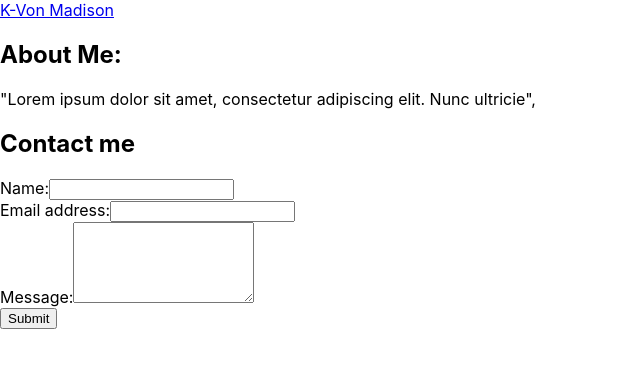
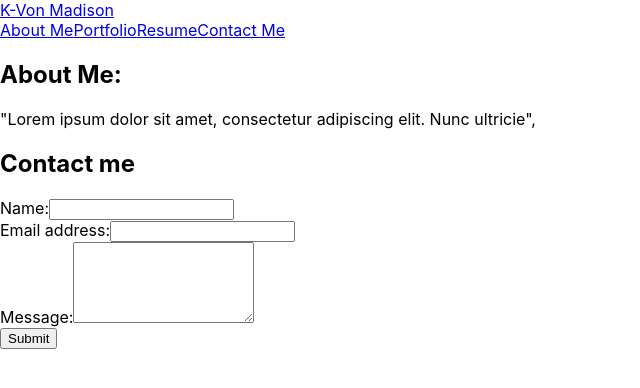
Before and after one commit to KDash201/my-react-portfolio, a React (Create React App) app: page / in a window 1280 px wide. Shown: the top 388 px of the page, without its empty margins (0-640 px from the left). Built offline with nearby package versions, Linux system fonts and the light colour scheme; the HTML template or start-up script is replaced by a standard one.

Commit message:
Nav reconstruction

```diff
--- a/src/App.js
+++ b/src/App.js
@@ -5,8 +5,7 @@ import About from "./components/About/index.js";
 import Footer from "./components/Footer/index.js";
 import Resume from "./components/Resume/index.js";
 import Contact from "./components/Contact/index.js";
-
-// import "./App.css";
+import "./App.css";
 
 function App() {
   const [currentTab, setCurrentTab] = useState("About");
--- a/src/components/Header.js/index.js
+++ b/src/components/Header.js/index.js
@@ -1,5 +1,6 @@
 import React, { useEffect } from "react";
 import { capitalizeFirstLetter } from "../../utils/helpers";
+import Nav from "../Nav";
 
 import avi from "../../assets/images/avi.png";
 // import Nav from "../Nav";
@@ -30,6 +31,7 @@ function Header({ currentTab, setCurrentTab }) {
       >
         K-Von Madison
       </a>
+      <Nav currentTab={currentTab} setCurrentTab={setCurrentTab} />
     </header>
   );
 }
--- a/src/components/Nav/index.js
+++ b/src/components/Nav/index.js
@@ -1,53 +1,80 @@
 import React, { useEffect } from "react";
 import { capitalizeFirstLetter } from "../../utils/helpers";
 
-function Nav(props) {
-  const {
-    tabOptions = [],
-    setCurrentTab,
-    currentTab,
-    contactSelected,
-    setContactSelected,
-  } = props;
+function Nav({ currentTab, setCurrentTab }) {
+  // const {
+  //   tabOptions = [],
+  //   setCurrentTab,
+  //   currentTab,
+  //   contactSelected,
+  //   setContactSelected,
+  // } = props;
 
   // useEffect(() => {
   //   document.title = capitalizeFirstLetter(currentTab.name);
   // }, [currentTab]);
 
   return (
-    <nav className="d-flex navBar justify-content-between flex-wrap">
-      <a href="#home" onClick={() => setContactSelected(false)}>
-        Home
-      </a>
-      <a href="#about" onClick={() => setCurrentTab(false)}>
+    <nav>
+      <a
+        className={currentTab == "About" ? "active-page" : "inactive-page"}
+        href="#"
+        onClick={() => {
+          setCurrentTab("About");
+        }}
+      >
         About Me
       </a>
-      <a href="#contact" onClick={() => setContactSelected(true)}>
+      <a
+        className={currentTab == "Portfolio" ? "active-page" : "inactive-page"}
+        href="#"
+        onClick={() => {
+          setCurrentTab("Portfolio");
+        }}
+      >
+        Portfolio
+      </a>
+      <a
+        className={currentTab == "Resume" ? "active-page" : "inactive-page"}
+        href="#"
+        onClick={() => {
+          setCurrentTab("Resume");
+        }}
+      >
+        Resume
+      </a>
+      <a
+        className={currentTab == "Contact" ? "active-page" : "inactive-page"}
+        href="#"
+        onClick={() => {
+          setCurrentTab("Contact");
+        }}
+      >
         Contact Me
       </a>
-      <a href="#projects" onClick={() => setCurrentTab(false)}>
-        Projects
-      </a>
-
-      {tabOptions.map((tab) => (
-        <li
-          className={`mx-1 ${
-            currentTab.name === tab.name && !contactSelected && "navActive"
-          }`}
-          key={tab.name}
-        >
-          <span
-            onClick={() => {
-              setCurrentTab(tab);
-              setContactSelected(false);
-            }}
-          >
-            {capitalizeFirstLetter(tab.name)}
-          </span>
-        </li>
-      ))}
     </nav>
   );
 }
 
+//       {tabOptions.map((tab) => (
+//         <li
+//           className={`mx-1 ${
+//             currentTab.name === tab.name && !contactSelected && "navActive"
+//           }`}
+//           key={tab.name}
+//         >
+//           <span
+//             onClick={() => {
+//               setCurrentTab(tab);
+//               setContactSelected(false);
+//             }}
+//           >
+//             {capitalizeFirstLetter(tab.name)}
+//           </span>
+//         </li>
+//       ))}
+//     </nav>
+//   );
+// }
+
 export default Nav;
```
